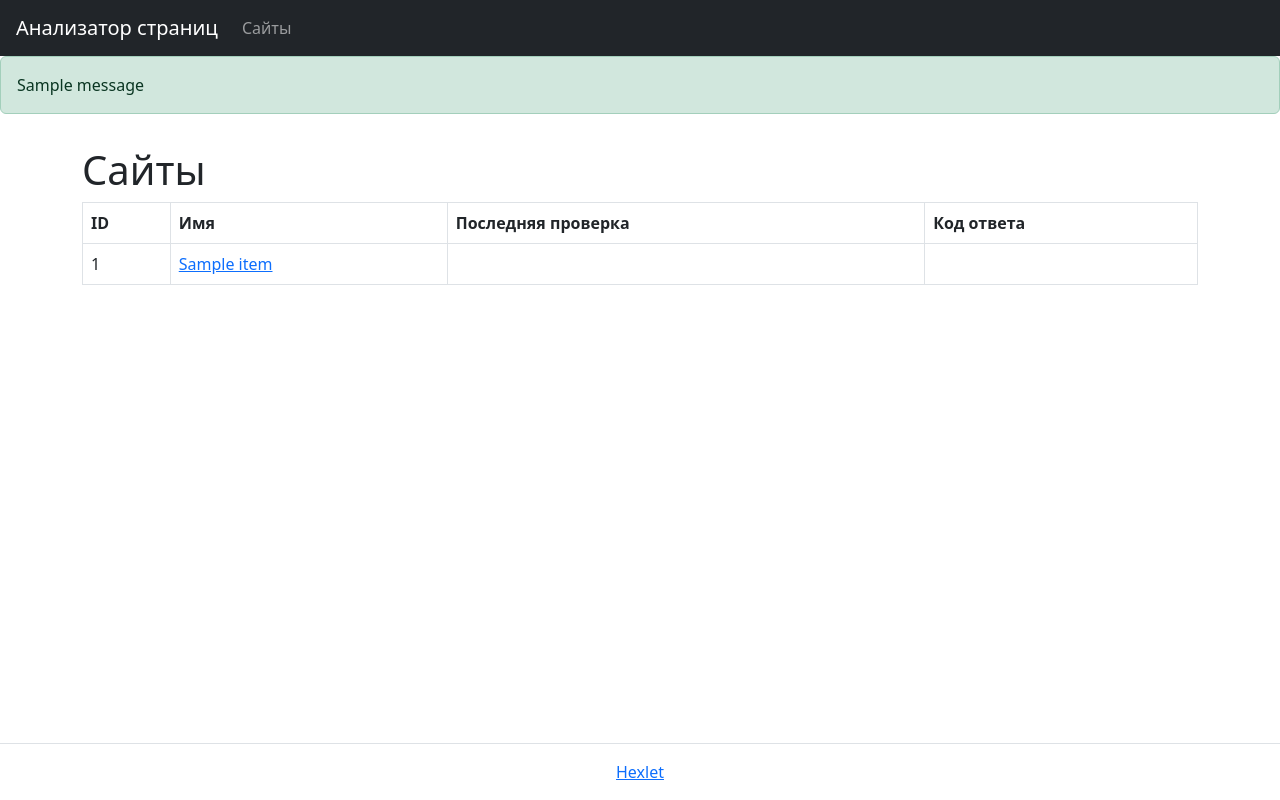
After one commit to spacewalrus73/python-project-83, a Flask app: template page_analyzer/templates/urls_page.html in a window 1280 px wide. The commit adds this page. Run offline with Flask 3, Linux system fonts and the light colour scheme; the template is opened without the code that fills it: most values are stand-ins (such as "Sample title", 1, 10 or a date in 2020); one stand-in notice (Sample message) is shown.

Commit message:
add new templates

```diff
--- a/page_analyzer/templates/index.html
+++ b/page_analyzer/templates/base_template.html
@@ -10,37 +10,26 @@
     <body class="min-vh-100 d-flex flex-column">
         <header class="flex-shrink-0">
             <nav class="navbar navbar-expand-md navbar-dark bg-dark px-3">
-                <a class="navbar-brand" href="/"><strong><em>Page Analyzer</em></strong></a>
+                <a class="navbar-brand" href="/">Анализатор страниц</a>
                 <div id="navbarNav">
                     <ul class="navbar-nav">
                         <li class="nav-item">
-                            <a class="nav-link " href="/urls"><em>Websites</em></a>
+                            <a class="nav-link " href="/urls">Сайты</a>
                         </li>
                     </ul>
                 </div>
             </nav>
         </header>
-        <main class="flex-grow-1">
-            <div class="container-lg mt-3">
-                <h1></h1>
-                <div class="row">
-                    <div class="col-12 col-md-10 col-lg-8 mx-auto border rounded-3 bg-dark p-5">
-                        <figure class="text-center">
-                            <blockquote class="blockquote">
-                                <p class="display-4 text-light">Page analyzer</p>
-                                <figcaption class="blockquote-footer">
-                                    Free SEO checks for websites
-                                </figcaption>
-                            </blockquote>
-                        </figure>
-                        <form action="/urls" method="post" class="d-flex justify-content-center">
-                            <input type="text" name="url" placeholder="https://www.example.com" class="form-control form-control-lg">
-                            <input type="submit" class="btn btn-primary btn-lg ms-3 px-5 mx-3" value="Check out">
-                        </form>
-                    </div>
-                </div>
-            </div>
-        </main>
+        {% with messages = get_flashed_messages(with_categories=True) %}
+            {% if messages %}
+                {% for category, message in messages %}
+                    <div class="alert alert-{{ category }}" role="alert">{{ message }}</div>
+                {% endfor %}
+            {% endif %}
+        {% endwith %}
+        {% block content %}
+
+        {% endblock %}
     <footer class="border-top py-3 mt-5 flex-shrink-0">
         <div class="container-lg text-center">
             <a href="https://ru.hexlet.io/" target="_blank">Hexlet</a>
--- /dev/null
+++ b/page_analyzer/templates/urls_page.html
@@ -0,0 +1,32 @@
+{% extends 'base_template.html' %}
+{% block content %}
+<main class="flex-grow-1">
+    <div class="container-lg mt-3">
+        <h1>Сайты</h1>
+        <div class="table-responsive">
+            <table class="table table-bordered table-hover text-nowrap" data-test="urls">
+                <thead>
+                <tr>
+                    <th>ID</th>
+                    <th>Имя</th>
+                    <th>Последняя проверка</th>
+                    <th>Код ответа</th>
+                </tr>
+                </thead>
+                <tbody>
+                    {% for item in data %}
+                    <tr>
+                        <td>{{ item.id }}</td>
+                        <td>
+                            <a href="/urls/{{ item.id }}">{{ item.name }}</a>
+                        </td>
+                        <td></td>
+                        <td></td>
+                    </tr>
+                    {% endfor %}
+                </tbody>
+            </table>
+        </div>
+    </div>
+</main>
+{% endblock %}
```
Also changed, not shown: page_analyzer/templates/home_page.html (added, +17 -0 lines), page_analyzer/templates/url_page.html (added, +26 -0 lines).
